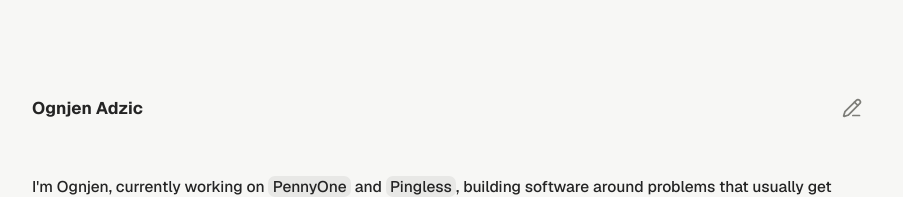
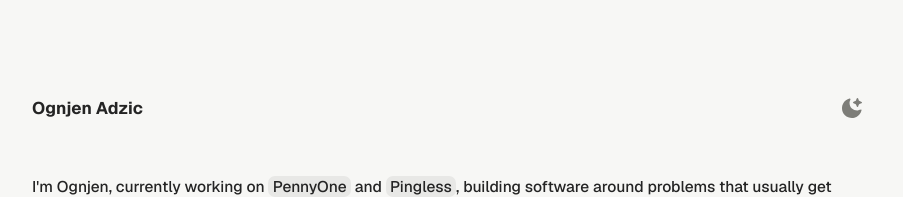
Before and after one commit to OgnjenAdzic28/portfolio, a Next.js app: page / in a window 1280 px wide. Shown: the top 197 px of the page, without its empty margins (188-1091 px from the left). Built offline with nearby package versions, Linux system fonts and the light colour scheme.

Commit message:
Add custom theme mode icons

```diff
--- /dev/null
+++ b/src/components/theme-mode-icon.tsx
@@ -0,0 +1,38 @@
+import type { SVGProps } from "react";
+
+type ThemeMode = "light" | "dark";
+
+type ThemeModeIconProps = SVGProps<SVGSVGElement> & {
+  mode: ThemeMode;
+  size?: number;
+};
+
+const icons = {
+  light: {
+    viewBox: "0 0 54.841 55.12",
+    transform: "translate(-64.11 -111.082)",
+    path: "M90.752 111.213c-3.699 1.13-1.773 6.639 1.852 5.38 3.35-1.163 1.486-6.4-1.852-5.38m-17.198 7.144c-3.619.804-2.537 6.493 1.058 5.644 3.622-.855 2.56-6.448-1.058-5.644m34.925 0c-3.63.807-2.571 6.501 1.058 5.644 3.6-.85 2.568-6.45-1.058-5.644M88.9 122.59c-2.677.52-5.219 1.503-7.408 3.175-7.01 5.355-8.089 16.037-2.823 22.93 2.479 3.245 6.075 5.1 9.966 5.91 1.646.343 3.892.412 5.557.088 2.676-.52 5.218-1.502 7.408-3.175 7.01-5.355 8.088-16.037 2.822-22.93-2.478-3.245-6.074-5.099-9.966-5.91-1.645-.342-3.892-.411-5.556-.088m-22.754 13.23c-3.455 1.055-2.176 6.664 1.323 5.644 3.54-1.033 2.174-6.713-1.323-5.645m49.477 0c-3.335.973-2.413 6.416 1.058 5.645 3.737-.83 2.493-6.68-1.058-5.645m-42.069 17.463c-3.634.858-2.5 6.485 1.058 5.644 3.612-.852 2.51-6.486-1.058-5.644m34.925 0c-3.619.854-2.57 6.501 1.058 5.644 3.612-.852 2.51-6.486-1.058-5.644m-17.991 7.408c-3.38 1.174-1.503 6.405 1.852 5.38 3.699-1.13 1.773-6.639-1.852-5.38",
+  },
+  dark: {
+    viewBox: "0 0 59.288 59.294",
+    transform: "translate(-65.434 -95.452)",
+    path: "M110.677 95.56c-2.475.86-2.458 5.4-3.792 7.32-1.88 2.707-5.287 2.513-7.85 4.101-.94.584-1.359 1.704-.97 2.778.374 1.032 1.654 1.268 2.558 1.632 1.773.714 4.176 1.222 5.556 2.602 1.482 1.482 2.053 4.175 2.822 6.085.54 1.342 1.272 2.6 2.999 2.073.972-.297 1.29-1.224 1.632-2.073.694-1.724 1.093-3.755 2.16-5.292 1.669-2.402 4.846-2.658 7.32-3.792 1.06-.486 1.925-1.597 1.5-2.822-.39-1.123-1.545-1.486-2.558-1.852-1.78-.643-4.132-1.135-5.556-2.426-1.856-1.682-2.132-4.92-3.175-7.1-.463-.965-1.57-1.607-2.646-1.234m-22.754 1.323c-3.879.862-7.706 2.715-10.848 5.115-3.222 2.461-5.688 5.349-7.761 8.82-6.543 10.956-4.734 26.944 4.85 35.718 7.585 6.944 18.043 9.821 28.046 7.32 8.282-2.07 15.062-7.986 18.83-15.522.81-1.62 1.409-3.272 1.896-5.027.348-1.253.764-2.597-.617-3.44-1.323-.806-2.783.207-3.969.75-1.746.8-3.908 1.446-5.82 1.632-6.538.635-12.85-1.418-17.728-5.82-5.204-4.7-7.548-11.91-6.88-18.786.283-2.9 1.924-5.222 2.603-7.938.409-1.637-.911-3.198-2.602-2.822",
+  },
+} satisfies Record<ThemeMode, { path: string; transform: string; viewBox: string }>;
+
+export function ThemeModeIcon({ mode, size = 20, ...props }: ThemeModeIconProps) {
+  const icon = icons[mode];
+
+  return (
+    <svg
+      {...props}
+      width={size}
+      height={size}
+      viewBox={icon.viewBox}
+      xmlns="http://www.w3.org/2000/svg"
+      focusable="false"
+    >
+      <path d={icon.path} fill="currentColor" transform={icon.transform} />
+    </svg>
+  );
+}
--- a/src/components/theme-toggle.tsx
+++ b/src/components/theme-toggle.tsx
@@ -1,8 +1,8 @@
 "use client";
 
 import { useSyncExternalStore } from "react";
-import { PencilLine } from "lucide-react";
 import { playHoverTone } from "@/components/audio-link";
+import { ThemeModeIcon } from "@/components/theme-mode-icon";
 
 type Theme = "light" | "dark";
 
@@ -67,6 +67,7 @@ function applyThemeWithWarp(theme: Theme) {
 
 export function ThemeToggle() {
   const theme = useSyncExternalStore(subscribe, getSnapshot, () => "light");
+  const nextTheme = theme === "dark" ? "light" : "dark";
 
   return (
     <button
@@ -77,12 +78,11 @@ export function ThemeToggle() {
       onPointerEnter={() => playHoverTone("accent")}
       onFocus={() => playHoverTone("accent")}
       onClick={() => {
-        const nextTheme = theme === "dark" ? "light" : "dark";
         applyThemeWithWarp(nextTheme);
         playHoverTone(nextTheme === "dark" ? "mid" : "accent");
       }}
     >
-      <PencilLine aria-hidden="true" size={20} strokeWidth={2.05} />
+      <ThemeModeIcon aria-hidden="true" mode={nextTheme} size={20} />
     </button>
   );
 }
```
